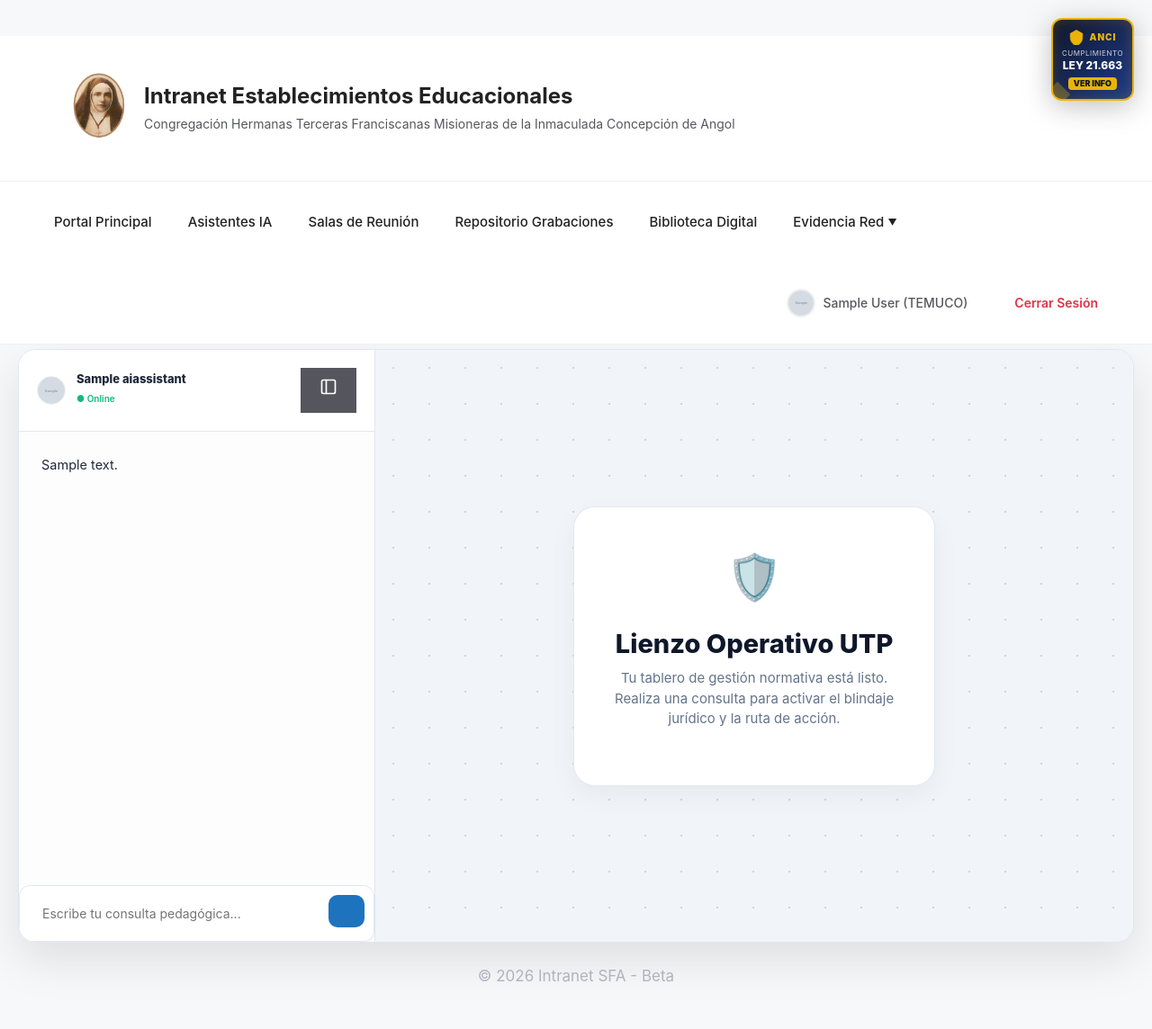
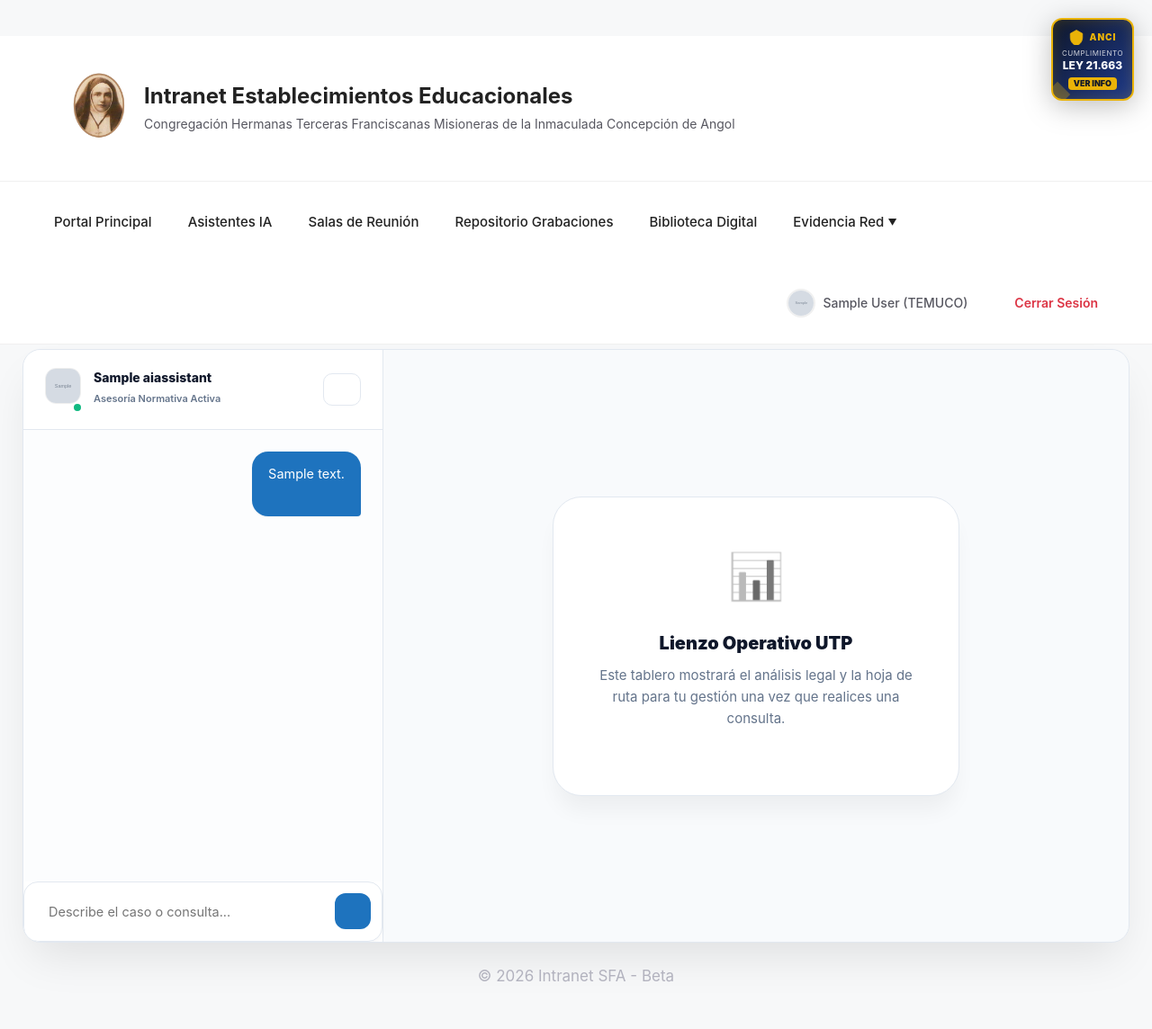
Before and after one commit to jeria88/intranet-sf, a Django app: a page that uses ai_modules/templates/ai_modules/chat.html in a window 1280 px wide. Shown: the whole page at 90% size. Run offline with Django 5.2, Linux system fonts and the light colour scheme; a user stored in the database is signed in; tables that the repository leaves empty hold one stand-in row (values such as "Sample post"); grey boxes marked "Sample" are stand-in pictures; data that the repository does not hold is empty.

Commit message:
style: ultra-premium aesthetic redesign (bubbles, management canvas, corporate report)

```diff
--- a/ai_modules/static/ai_modules/css/ia_canvas.css
+++ b/ai_modules/static/ai_modules/css/ia_canvas.css
@@ -1,135 +1,152 @@
 :root {
+    --bg-app: #f1f5f9;
+    --sidebar-bg: #ffffff;
     --canvas-bg: #f8fafc;
-    --card-bg: #ffffff;
     --accent: #1e73be;
-    --accent-dark: #16568e;
-    --text-main: #1e293b;
+    --accent-light: #e0efff;
+    --text-dark: #0f172a;
+    --text-base: #334155;
     --text-muted: #64748b;
-    --border-light: #e2e8f0;
+    --bubble-ai: #f8fafc;
+    --bubble-user: #1e73be;
+    --border: #e2e8f0;
 }
 
-/* Layout Principal */
+/* Master Layout */
 .chat-main-layout {
     display: flex;
     width: 100%;
     height: calc(100vh - 140px);
-    background: var(--canvas-bg);
+    background: var(--bg-app);
     border-radius: 20px;
     overflow: hidden;
-    box-shadow: 0 20px 50px rgba(0,0,0,0.1);
-    border: 1px solid var(--border-light);
+    box-shadow: 0 25px 50px -12px rgba(0, 0, 0, 0.1);
+    border: 1px solid var(--border);
 }
 
-/* Sidebar de Chat (30%) */
+/* Sidebar Estilo 'Modern Chat' */
 .chat-sidebar {
-    width: 32%;
-    min-width: 380px;
-    max-width: 500px;
-    background: white;
-    border-right: 1px solid var(--border-light);
+    width: 30%;
+    min-width: 400px;
+    background: var(--sidebar-bg);
+    border-right: 1px solid var(--border);
     display: flex;
     flex-direction: column;
-    transition: all 0.4s cubic-bezier(0.4, 0, 0.2, 1);
+    transition: all 0.4s cubic-bezier(0.16, 1, 0.3, 1);
+    position: relative;
+    z-index: 10;
 }
 
 .chat-header {
-    padding: 20px;
-    border-bottom: 1px solid var(--border-light);
+    padding: 20px 24px;
+    border-bottom: 1px solid var(--border);
     display: flex;
     justify-content: space-between;
     align-items: center;
-    background: #fff;
 }
 
 .chat-messages {
     flex: 1;
     overflow-y: auto;
-    padding: 25px;
-    background: #fdfdfd;
+    padding: 24px;
+    display: flex;
+    flex-direction: column;
+    gap: 16px;
+    background: #fcfdfe;
 }
 
-/* Markdown Harmony (Chat Sidebar) */
-.message-content {
-    font-size: 14.5px;
-    line-height: 1.6;
-    color: var(--text-main);
+/* Burbujas de Conversación */
+.message-row {
+    max-width: 85%;
+    display: flex;
+    flex-direction: column;
 }
 
-.message-content p { margin-bottom: 12px; }
+.message-row.ai { align-self: flex-start; }
+.message-row.user { align-self: flex-end; }
 
-.message-content ul, .message-content ol {
-    margin-bottom: 15px;
-    padding-left: 20px;
+.message-content {
+    padding: 14px 18px;
+    border-radius: 18px;
+    font-size: 14.5px;
+    line-height: 1.55;
+    box-shadow: 0 1px 2px rgba(0,0,0,0.05);
 }
 
-.message-content li { margin-bottom: 6px; }
+.message-row.ai .message-content {
+    background: var(--bubble-ai);
+    color: var(--text-base);
+    border: 1px solid var(--border);
+    border-bottom-left-radius: 4px;
+}
 
+.message-row.user .message-content {
+    background: var(--bubble-user);
+    color: white;
+    border-bottom-right-radius: 4px;
+}
+
+/* Markdown dentro de burbujas */
 .message-content table {
     width: 100%;
-    border-collapse: separate;
-    border-spacing: 0;
-    margin: 15px 0;
-    border: 1px solid var(--border-light);
-    border-radius: 10px;
+    border-collapse: collapse;
+    margin: 12px 0;
+    font-size: 13px;
+    background: rgba(255,255,255,0.5);
+    border-radius: 8px;
     overflow: hidden;
-    font-size: 13px;
 }
 
-.message-content th {
-    background: #334155;
-    color: white;
-    padding: 10px 12px;
-    text-align: left;
-    font-weight: 600;
+.message-content th { background: rgba(0,0,0,0.05); padding: 8px; text-align: left; }
+.message-content td { border-bottom: 1px solid rgba(0,0,0,0.05); padding: 8px; }
+
+/* Botón Toggle Minimalista */
+#toggle-canvas {
+    background: transparent;
+    border: 1px solid var(--border);
+    color: var(--text-muted);
+    width: 36px;
+    height: 36px;
+    border-radius: 10px;
+    display: flex;
+    align-items: center;
+    justify-content: center;
+    cursor: pointer;
+    transition: all 0.2s;
 }
 
-.message-content td {
-    padding: 10px 12px;
-    border-bottom: 1px solid var(--border-light);
+#toggle-canvas:hover {
+    background: var(--bg-app);
+    color: var(--accent);
+    border-color: var(--accent);
 }
 
-.message-content tr:last-child td { border-bottom: none; }
-.message-content tr:nth-child(even) { background: #f8fafc; }
-
-/* Lienzo Canvas (70%) */
+/* Canvas Estilo 'Lienzo de Gestión' */
 .canvas-container {
     flex: 1;
-    padding: 35px;
+    padding: 40px;
     overflow-y: auto;
-    background: #f1f5f9 radial-gradient(#cbd5e1 1px, transparent 0);
-    background-size: 40px 40px;
-    transition: all 0.4s cubic-bezier(0.4, 0, 0.2, 1);
-    position: relative;
+    background: var(--canvas-bg);
+    transition: all 0.4s cubic-bezier(0.16, 1, 0.3, 1);
 }
 
-/* Colapso */
-.canvas-collapsed .canvas-container {
-    flex: 0;
-    width: 0;
-    padding: 0;
-    opacity: 0;
-}
-.canvas-collapsed .chat-sidebar {
-    width: 100%;
-    max-width: 100%;
-}
+.canvas-collapsed .canvas-container { flex: 0; width: 0; padding: 0; opacity: 0; pointer-events: none; }
+.canvas-collapsed .chat-sidebar { width: 100%; max-width: 100%; }
 
 .canvas-grid {
     display: grid;
     grid-template-columns: 1fr 1fr;
-    gap: 25px;
+    gap: 30px;
     max-width: 1200px;
     margin: 0 auto;
 }
 
 .canvas-card {
     background: white;
-    border-radius: 18px;
-    padding: 30px;
-    box-shadow: 0 4px 20px rgba(0,0,0,0.04);
-    border: 1px solid var(--border-light);
-    display: flex;
-    flex-direction: column;
+    border-radius: 24px;
+    padding: 35px;
+    border: 1px solid var(--border);
+    box-shadow: 0 4px 6px -1px rgba(0, 0, 0, 0.05);
 }
 
 .canvas-card.full-width { grid-column: span 2; }
@@ -137,103 +154,58 @@
 .card-header {
     display: flex;
     align-items: center;
-    gap: 12px;
-    margin-bottom: 20px;
+    gap: 15px;
+    margin-bottom: 25px;
     padding-bottom: 15px;
-    border-bottom: 2px solid #f1f5f9;
+    border-bottom: 1px solid #f1f5f9;
 }
 
 .card-header h3 {
     margin: 0;
-    font-size: 15px;
+    font-size: 14px;
     font-weight: 800;
     text-transform: uppercase;
-    letter-spacing: 1px;
-    color: #0f172a;
+    letter-spacing: 1.5px;
+    color: var(--text-dark);
 }
 
-.card-body {
-    flex: 1;
-    font-size: 14px;
-    color: #334155;
+/* Reporte PDF Corporativo */
+@media print {
+    @page { size: portrait; margin: 20mm; }
+    body * { visibility: hidden; }
+    #canvas-container, #canvas-container * { visibility: visible; }
+    #canvas-container {
+        position: static !important;
+        width: 100% !important;
+        padding: 0 !important;
+        background: white !important;
+    }
+    .print-only-header { display: block !important; border-bottom: 2px solid #334155; margin-bottom: 40px; padding-bottom: 20px; }
+    .print-only-footer { display: block !important; position: fixed; bottom: 0; width: 100%; border-top: 1px solid #ddd; padding: 15px; }
+    .canvas-actions, #toggle-canvas, #canvas-empty-state { display: none !important; }
+    .canvas-card {
+        border: 1px solid #eee !important;
+        box-shadow: none !important;
+        margin-bottom: 30px;
+        break-inside: avoid;
+        padding: 25px !important;
+    }
+    .card-header h3 { color: #000; font-size: 12px; }
+    .card-body { font-size: 12px; line-height: 1.6; }
 }
 
-/* Botones de Acción */
-.canvas-actions {
-    display: flex;
-    justify-content: flex-end;
-    gap: 12px;
-    margin-top: 30px;
-    flex-wrap: wrap;
-}
-
-.btn-canvas {
-    display: inline-flex;
-    align-items: center;
-    gap: 8px;
-    padding: 12px 20px;
+/* Botón Generar PDF Premium */
+.btn-print {
+    background: var(--text-dark);
+    color: white;
+    padding: 14px 28px;
     border-radius: 12px;
-    font-size: 13px;
+    font-size: 14px;
     font-weight: 700;
-    text-decoration: none;
-    transition: all 0.2s;
     border: none;
     cursor: pointer;
-}
-
-.btn-calendar { background: #5436DA; color: white; }
-.btn-cycle { background: #0ea5e9; color: white; }
-.btn-print { background: #64748b; color: white; }
-
-.btn-canvas:hover {
-    transform: translateY(-2px);
-    filter: brightness(1.1);
+    transition: all 0.3s;
     box-shadow: 0 10px 15px -3px rgba(0,0,0,0.1);
 }
 
-/* MODO IMPRESIÓN */
-@media print {
-    @page { size: portrait; margin: 15mm; }
-
-    body * { visibility: hidden; }
-
-    .site-header, .main-navigation, footer, #toggle-canvas, .chat-sidebar { display: none !important; }
-
-    #canvas-container, #canvas-container * { visibility: visible; }
-
-    #canvas-container {
-        display: block !important;
-        position: static !important;
-        width: 100% !important;
-        height: auto !important;
-        padding: 0 !important;
-        margin: 0 !important;
-        background: white !important;
-        overflow: visible !important;
-    }
-
-    .print-only-header, .print-only-footer { display: block !important; visibility: visible !important; }
-    .canvas-actions, #canvas-empty-state { display: none !important; }
-
-    .canvas-grid {
-        display: block !important;
-        width: 100% !important;
-    }
-
-    .canvas-card {
-        display: block !important;
-        break-inside: avoid;
-        box-shadow: none !important;
-        border: 1px solid #ddd !important;
-        margin-bottom: 25px !important;
-        padding: 20px !important;
-        width: 100% !important;
-    }
-}
-
-/* Mobile */
-@media (max-width: 1024px) {
-    .chat-main-layout { flex-direction: column; height: auto; }
-    .chat-sidebar { width: 100%; min-width: 100%; height: 500px; }
-    .canvas-grid { grid-template-columns: 1fr; }
-}
+.btn-print:hover { transform: translateY(-3px); box-shadow: 0 20px 25px -5px rgba(0,0,0,0.1); }
--- a/ai_modules/templates/ai_modules/chat.html
+++ b/ai_modules/templates/ai_modules/chat.html
@@ -4,36 +4,40 @@
 {% block extra_css %}
 <link rel="stylesheet" href="{% static 'ai_modules/css/ia_canvas.css' %}">
 <style>
-    /* Reset de container para modo dashboard */
+    /* Reset dinámico para pantalla completa sin scroll horizontal */
     .container {
         max-width: 100% !important;
-        padding: 5px 20px !important;
+        padding: 5px 25px !important;
     }
 </style>
 {% endblock %}
 
 {% block content %}
 <div id="main-wrapper" class="chat-main-layout">
-    <!-- Sidebar de Conversación (32%) -->
+    <!-- Sidebar de Conversación (Estilo Moderno) -->
     <div class="chat-sidebar">
         <div class="chat-header">
-            <div style="display: flex; align-items: center; gap: 12px;">
-                <img src="{% static 'img/' %}{{ assistant.image_name }}" alt="{{ assistant.name }}" style="width: 32px; height: 32px; border-radius: 50%; border: 1px solid #eee;">
+            <div style="display: flex; align-items: center; gap: 14px;">
+                <div style="position: relative;">
+                    <img src="{% static 'img/' %}{{ assistant.image_name }}" alt="{{ assistant.name }}" style="width: 40px; height: 40px; border-radius: 12px; border: 1px solid #eee; object-fit: cover;">
+                    <div style="position: absolute; bottom: -2px; right: -2px; width: 12px; height: 12px; background: #10b981; border: 2px solid white; border-radius: 50%;"></div>
+                </div>
                 <div>
-                    <h2 style="font-size: 13px; margin: 0; font-weight: 800; color: #1e293b;">{{ assistant.name }}</h2>
-                    <span style="font-size: 10px; color: #10b981; font-weight: 600;">● Online</span>
+                    <h2 style="font-size: 14px; margin: 0; font-weight: 800; color: var(--text-dark);">{{ assistant.name }}</h2>
+                    <span style="font-size: 11px; color: var(--text-muted); font-weight: 600;">Asesoría Normativa Activa</span>
                 </div>
             </div>
 
-            <button id="toggle-canvas" title="Expandir/Contraer Lienzo">
-                <svg width="20" height="20" viewBox="0 0 24 24" fill="none" stroke="currentColor" stroke-width="2" stroke-linecap="round" stroke-linejoin="round"><rect x="3" y="3" width="18" height="18" rx="2" ry="2"></rect><line x1="9" y1="3" x2="9" y2="21"></line></svg>
+            <button id="toggle-canvas" title="Expandir/Contraer Dashboard">
+                <svg width="20" height="20" viewBox="0 0 24 24" fill="none" stroke="currentColor" stroke-width="2" stroke-linecap="round" stroke-linejoin="round"><path d="M15 3h4a2 2 0 0 1 2 2v14a2 2 0 0 1-2 2h-4M10 17l5-5-5-5M13.8 12H3"/></svg>
             </button>
         </div>
 
         <div class="chat-messages" id="chat-messages">
+            <!-- Los mensajes se renderizan aquí con estilo de burbujas -->
             {% if not chat_messages %}
             <div class="message-row ai">
-                <div class="message-content">¡Hola! Soy tu {{ assistant.name }}. He cargado toda la normativa de **{{ assistant.establishment }}** para asesorarte. ¿Qué sucede hoy?</div>
+                <div class="message-content">¡Buen día! Soy tu **{{ assistant.name }}**. He analizado el Reglamento de Evaluación y estoy listo para asesorarte en la toma de decisiones pedagógicas. ¿Qué situación deseas revisar?</div>
             </div>
             {% endif %}
 
@@ -45,38 +49,39 @@
         </div>
 
         <div class="chat-input-area">
-            <div style="display: flex; gap: 10px; background: #fff; border: 1.5px solid #e2e8f0; border-radius: 12px; padding: 10px; box-shadow: 0 4px 6px -1px rgba(0,0,0,0.05);">
-                <textarea id="chat-input" placeholder="Escribe tu consulta pedagógica..." rows="1" style="flex:1; border:none; outline:none; resize:none; font-size:14px; font-family: inherit;"></textarea>
-                <button id="send-btn" style="background:var(--accent); color:white; border:none; width: 36px; height: 36px; border-radius:10px; cursor:pointer; display:flex; align-items:center; justify-content:center; transition: 0.2s;">
-                    <svg width="18" height="18" viewBox="0 0 24 24" fill="none" stroke="currentColor" stroke-width="2.5" stroke-linecap="round" stroke-linejoin="round"><line x1="22" y1="2" x2="11" y2="13"></line><polygon points="22 2 15 22 11 13 2 9 22 2"></polygon></svg>
+            <div style="display: flex; gap: 12px; background: #fff; border: 1.5px solid var(--border); border-radius: 16px; padding: 12px; box-shadow: 0 4px 6px -1px rgba(0,0,0,0.03);">
+                <textarea id="chat-input" placeholder="Describe el caso o consulta..." rows="1" style="flex:1; border:none; outline:none; resize:none; font-size:14.5px; font-family: inherit; color: var(--text-base);"></textarea>
+                <button id="send-btn" style="background:var(--accent); color:white; border:none; width: 40px; height: 40px; border-radius:12px; cursor:pointer; display:flex; align-items:center; justify-content:center; transition: all 0.2s;">
+                    <svg width="20" height="20" viewBox="0 0 24 24" fill="none" stroke="currentColor" stroke-width="2.5" stroke-linecap="round" stroke-linejoin="round"><line x1="22" y1="2" x2="11" y2="13"></line><polygon points="22 2 15 22 11 13 2 9 22 2"></polygon></svg>
                 </button>
             </div>
         </div>
     </div>
 
-    <!-- Lienzo Canvas (68%) -->
+    <!-- Lienzo Canvas (Dashboard de Gestión) -->
     <div class="canvas-container" id="canvas-container">
-        <!-- Encabezado Institucional (Visible solo en PDF) -->
-        <div class="print-only-header" style="display: none; border-bottom: 3px solid var(--accent); padding-bottom: 20px; margin-bottom: 30px;">
-            <div style="display: flex; justify-content: space-between; align-items: center;">
+        <!-- Encabezado de Reporte (Solo PDF) -->
+        <div class="print-only-header" style="display: none;">
+            <div style="display: flex; justify-content: space-between; align-items: flex-end; padding-bottom: 15px;">
                 <div style="display: flex; align-items: center; gap: 20px;">
-                    <img src="{% static 'img/logo.png' %}" alt="Logo" style="width: 80px; height: auto;">
+                    <img src="{% static 'img/logo.png' %}" alt="Logo SFA" style="width: 70px; height: auto;">
                     <div>
-                        <h1 style="margin: 0; font-size: 24px; color: #1e293b; font-weight: 800;">INFORME DE ASESORÍA NORMATIVA</h1>
-                        <p style="margin: 5px 0 0; color: #64748b; font-weight: 600;">Unidad Técnico Pedagógica — {{ assistant.establishment }}</p>
+                        <h1 style="margin: 0; font-size: 22px; font-weight: 900; color: #000; letter-spacing: -0.5px;">MINUTA DE ASESORÍA NORMATIVA</h1>
+                        <p style="margin: 2px 0 0; font-size: 13px; color: #334155; font-weight: 700;">{{ assistant.establishment }} — Unidad Técnico Pedagógica</p>
                     </div>
                 </div>
-                <div style="text-align: right;">
-                    <p style="margin: 5px 0 0; font-size: 13px; color: #64748b;">Fecha de Emisión: <span id="print-date"></span></p>
+                <div style="text-align: right; font-size: 12px; font-weight: 600;">
+                    <p style="margin: 0;">Red Educacional Hermanas Franciscanas</p>
+                    <p style="margin: 2px 0 0;">Fecha: <span id="print-date"></span></p>
                 </div>
             </div>
         </div>
 
         <div id="canvas-empty-state" style="display: flex; flex-direction: column; align-items: center; justify-content: center; height: 100%; text-align: center;">
-            <div style="background: white; padding: 40px; border-radius: 24px; box-shadow: 0 10px 30px rgba(0,0,0,0.05); border: 1px solid #e2e8f0;">
-                <div style="font-size: 50px; margin-bottom: 20px;">🛡️</div>
-                <h3 style="margin: 0 0 10px; color: #0f172a; font-weight: 800;">Lienzo Operativo UTP</h3>
-                <p style="max-width: 320px; font-size: 15px; color: #64748b; line-height: 1.5;">Tu tablero de gestión normativa está listo. Realiza una consulta para activar el blindaje jurídico y la ruta de acción.</p>
+            <div style="background: white; padding: 50px; border-radius: 32px; box-shadow: 0 20px 25px -5px rgba(0, 0, 0, 0.05); border: 1px solid var(--border);">
+                <div style="font-size: 50px; margin-bottom: 25px; filter: grayscale(1);">📊</div>
+                <h3 style="margin: 0 0 12px; color: var(--text-dark); font-weight: 900; font-size: 20px;">Lienzo Operativo UTP</h3>
+                <p style="max-width: 350px; font-size: 15px; color: var(--text-muted); line-height: 1.6;">Este tablero mostrará el análisis legal y la hoja de ruta para tu gestión una vez que realices una consulta.</p>
             </div>
         </div>
 
@@ -84,8 +89,8 @@
             <!-- A. Sustento Normativo -->
             <div class="canvas-card">
                 <div class="card-header">
-                    <span style="font-size: 20px;">⚖️</span>
-                    <h3>Sustento Normativo</h3>
+                    <span style="font-size: 18px; color: var(--accent);">⚖️</span>
+                    <h3>Sustento Teórico y Legal</h3>
                 </div>
                 <div id="canvas-section-a" class="card-body"></div>
             </div>
@@ -93,7 +98,7 @@
             <!-- C. Checklist -->
             <div class="canvas-card">
                 <div class="card-header">
-                    <span style="font-size: 20px;">✅</span>
+                    <span style="font-size: 18px; color: #10b981;">✅</span>
                     <h3>Checklist de Monitoreo</h3>
                 </div>
                 <div id="canvas-section-c" class="card-body"></div>
@@ -101,24 +106,25 @@
 
             <!-- B. Ruta de Acciones -->
             <div class="canvas-card full-width">
-                <div class="card-header">
-                    <span style="font-size: 20px;">🚀</span>
-                    <h3>Ruta de Acción Operativa</h3>
+                <div class="card-header" style="justify-content: space-between;">
+                    <div style="display: flex; align-items: center; gap: 15px;">
+                        <span style="font-size: 18px; color: #f59e0b;">🚀</span>
+                        <h3>Ruta de Acción Operativa</h3>
+                    </div>
                 </div>
                 <div id="canvas-section-b" class="card-body"></div>
 
                 <div class="canvas-actions">
-                    <button onclick="window.print()" class="btn-canvas btn-print">
-                        <span>🖨️</span> Generar Reporte PDF
+                    <button onclick="window.print()" class="btn-print">
+                        <span>🖨️</span> Generar Reporte Corporativo (PDF)
                     </button>
                 </div>
             </div>
         </div>
 
-        <!-- Pie de Página Institucional (Visible solo en PDF) -->
-        <div class="print-only-footer" style="display: none; margin-top: 50px; padding-top: 20px; border-top: 1px solid #e2e8f0; text-align: center; font-size: 11px; color: #94a3b8;">
-            <p style="margin-bottom: 5px;">Este documento es un reporte generado por el Asistente IA Institucional basado en el Reglamento de Evaluación y PME local.</p>
-            <p style="font-weight: 700;">© 2026 Red Educacional SFA — Registro de Gestión UTP</p>
+        <!-- Pie de Reporte (Solo PDF) -->
+        <div class="print-only-footer" style="display: none;">
+            <p style="margin: 0;">Este documento es un reporte técnico generado por el Asistente IA Institucional. Requiere validación del equipo directivo local.</p>
         </div>
     </div>
 </div>
@@ -141,17 +147,19 @@
     const sectionB = document.getElementById('canvas-section-b');
     const sectionC = document.getElementById('canvas-section-c');
 
-    // Action Buttons
-    const btnCalendar = document.getElementById('btn-add-calendar');
-    const btnCycle = document.getElementById('btn-add-cycle');
-
     function scrollToBottom() {
         chatMessages.scrollTop = chatMessages.scrollHeight;
     }
 
-    // --- Toggle Canvas ---
+    // --- Toggle Canvas (Seamless) ---
     toggleBtn.addEventListener('click', () => {
         wrapper.classList.toggle('canvas-collapsed');
+        // Cambiar icono según estado
+        if (wrapper.classList.contains('canvas-collapsed')) {
+            toggleBtn.innerHTML = `<svg width="20" height="20" viewBox="0 0 24 24" fill="none" stroke="currentColor" stroke-width="2" stroke-linecap="round" stroke-linejoin="round"><path d="M9 3H5a2 2 0 0 0-2 2v14a2 2 0 0 0 2 2h4M14 17l-5-5 5-5M10.2 12H21"/></svg>`;
+        } else {
+            toggleBtn.innerHTML = `<svg width="20" height="20" viewBox="0 0 24 24" fill="none" stroke="currentColor" stroke-width="2" stroke-linecap="round" stroke-linejoin="round"><path d="M15 3h4a2 2 0 0 1 2 2v14a2 2 0 0 1-2 2h-4M10 17l5-5-5-5M13.8 12H3"/></svg>`;
+        }
     });
 
     // --- Lógica del Canvas ---
@@ -167,23 +175,23 @@
             canvasContent.style.display = 'grid';
 
             const parts = text.split(regexB);
-            const partA = parts[0].replace(regexA, '').trim();
+            const partA = (parts[0] || '').replace(regexA, '').trim();
             const remainBC = parts[1] || '';
             const partsBC = remainBC.split(regexC);
-            const partB = partsBC[0].trim();
-            const partC = partsBC[1] || '';
+            const partB = (partsBC[0] || '').trim();
+            const partC = (partsBC[1] || '').trim();
 
             sectionA.innerHTML = marked.parse(partA);
             sectionB.innerHTML = marked.parse(partB);
 
             const checklistHtml = marked.parse(partC);
-            sectionC.innerHTML = checklistHtml.replace(/<li>/g, '<li class="checklist-item"><input type="checkbox"> ');
+            sectionC.innerHTML = checklistHtml.replace(/<li>/g, '<li class="checklist-item" style="display:flex;gap:10px;margin-bottom:8px;"><input type="checkbox" style="margin-top:4px;"> ');
 
-            document.getElementById('print-date').innerText = new Date().toLocaleDateString();
+            document.getElementById('print-date').innerText = new Date().toLocaleDateString('es-CL');
         }
     }
 
-    // Carga inicial persistente
+    // Carga inicial
     const initialResponse = `{{ last_ai_response|safe|escapejs }}`;
     if (initialResponse && initialResponse !== 'None') {
         updateCanvas(initialResponse);
@@ -245,7 +253,7 @@
         if (e.key === 'Enter' && !e.shiftKey) { e.preventDefault(); sendMessage(); }
     });
 
-    // Renderizar Markdown inicial
+    // Renderizado Markdown inicial con burbujas
     document.querySelectorAll('.chat-messages .message-content').forEach(div => {
         div.innerHTML = marked.parse(div.innerText);
     });
```
